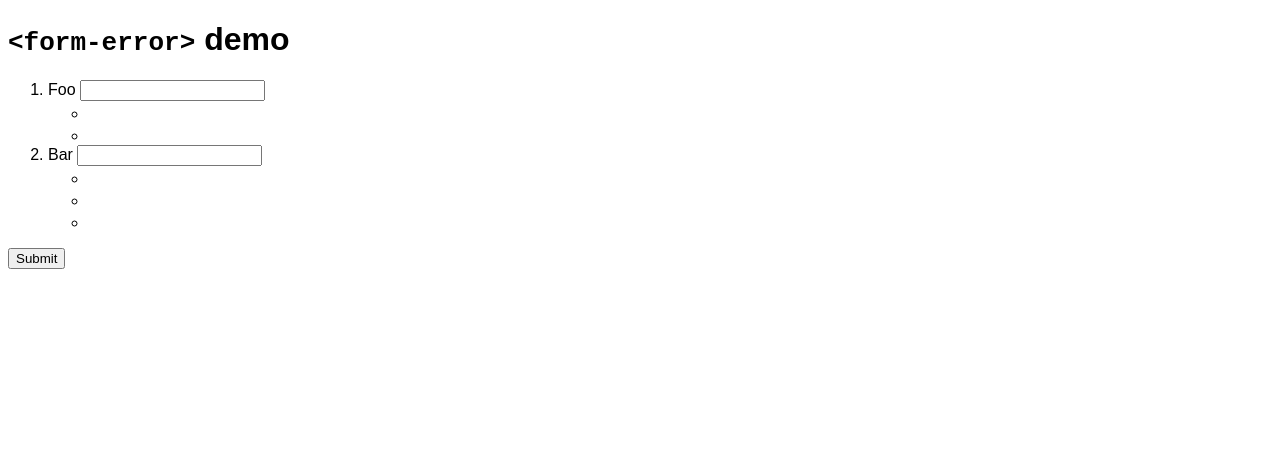
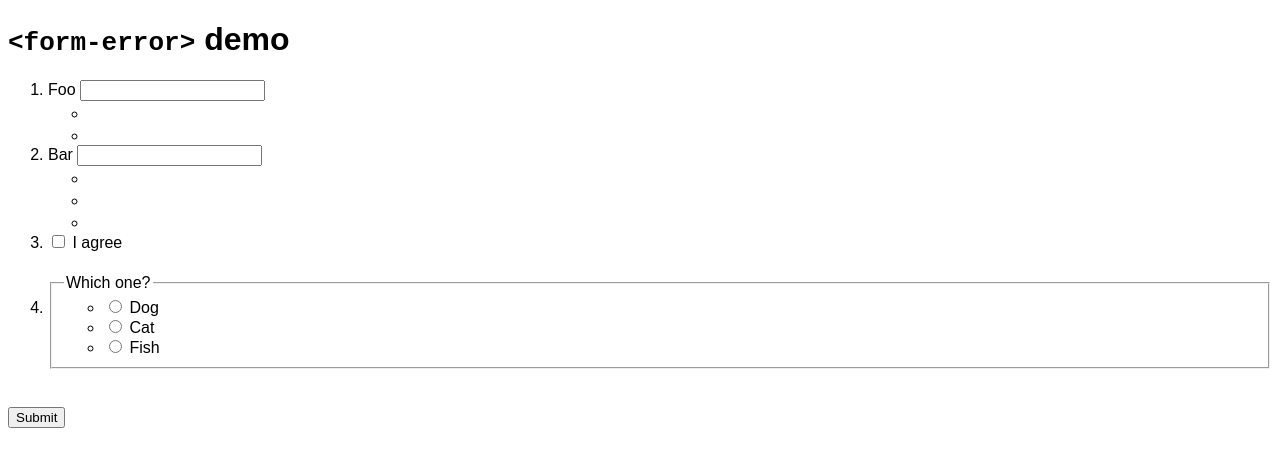
Before and after one commit to marchbox/form-error, a website: page demo.html in a window 1280 px wide. Drawn offline with Linux system fonts and the light colour scheme.

Commit message:
add fieldset to the demo

```diff
--- a/demo.html
+++ b/demo.html
@@ -49,6 +49,23 @@
           </li>
         </ul>
       </li>
+      <li>
+        <label><input type="checkbox" required id="tos"> I agree</label>
+        <div>
+          <form-error for="tos"></form-error>
+        </div>
+      </li>
+      <li>
+        <fieldset id="which">
+          <legend>Which one?</legend>
+          <ul>
+            <li><label><input type="radio" required name="which" value="dog"> Dog</label></li>
+            <li><label><input type="radio" required name="which" value="cat"> Cat</label></li>
+            <li><label><input type="radio" required name="which" value="fish"> Fish</label></li>
+          </ul>
+        </fieldset>
+        <form-error for="which"></form-error>
+      </li>
     </ol>
     <button>Submit</button>
   </form>
--- a/form-error.js
+++ b/form-error.js
@@ -2,7 +2,6 @@
 const VALID_CONTROL_ELEMENT_QUERY = [
   'fieldset',
   'input:not([type="image"])',
-  'output',
   'select',
   'textarea',
 ].join(',');
@@ -65,6 +64,8 @@ export default class FormError extends HTMLElement {
     if (!this.#isHtmlValid()) {
       return;
     }
+
+    // TODO: Handle when the control element is a <fieldset>
 
     this.control.addEventListener('invalid', evt => {
       evt.preventDefault();
```
